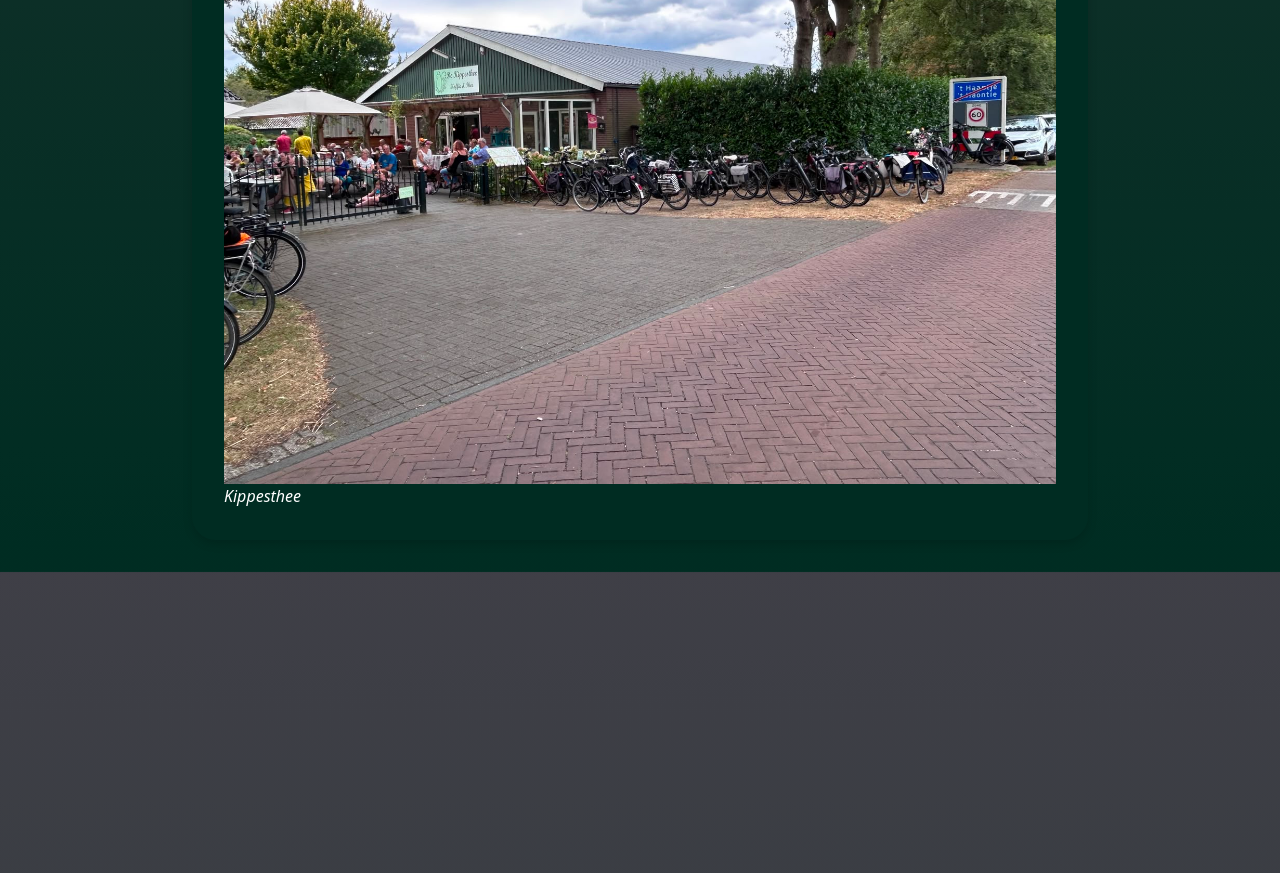
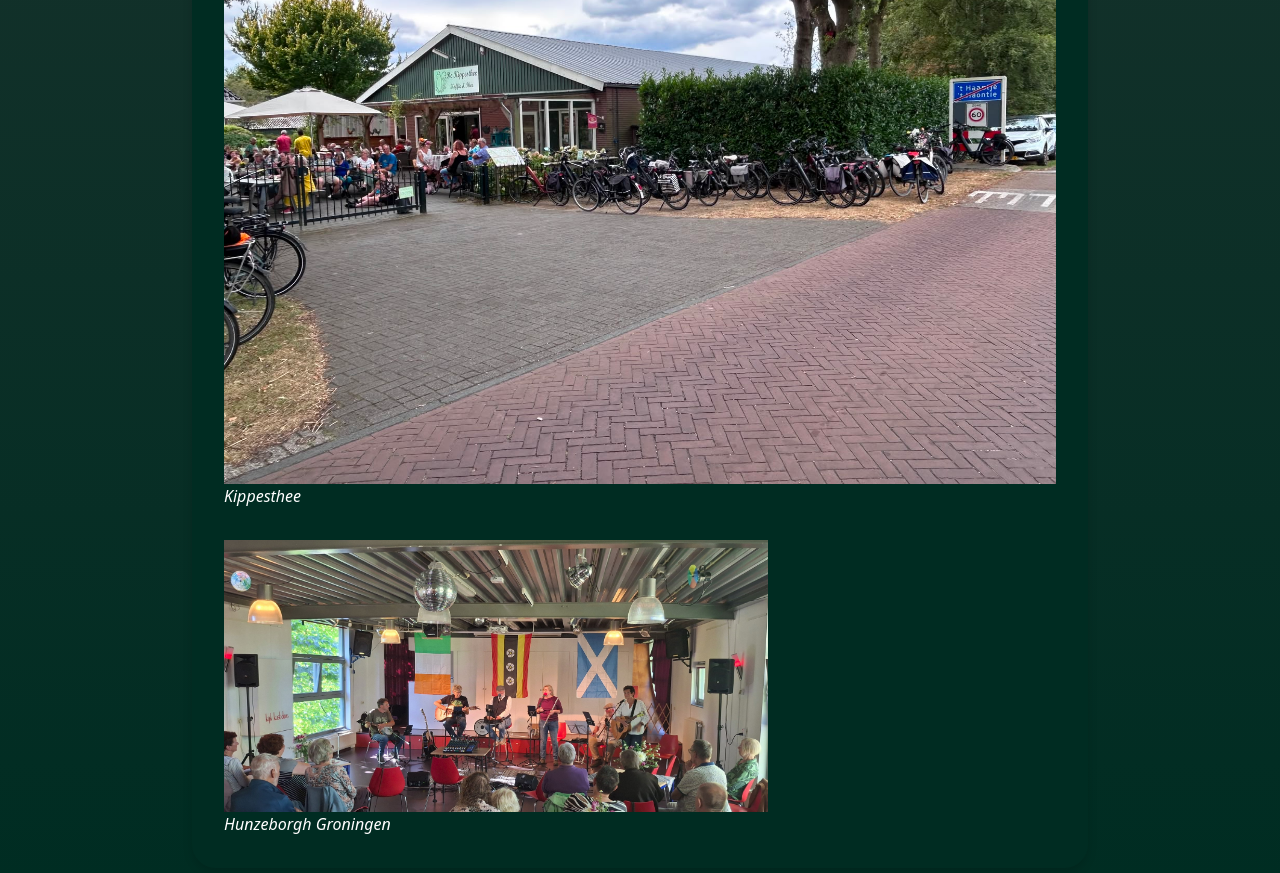
Before and after one commit to t0mmie/brink-ruinen, a Jekyll site: the page built from fotos.md, in a window 1280 px wide and 900 px high, scrolled down 3420 px. Shown: the top 873 px of the window. Built offline with Jekyll 4.4.1, drawn with Linux system fonts in a browser that asks for light colours; before the commit the page ends 3992 px from its top, so only the background shows below that.

Commit message:
Update fotos.md (via Pages CMS)

```diff
--- a/fotos.md
+++ b/fotos.md
@@ -38,4 +38,7 @@ photos:
   - photo: /public/assets/images/kippesthee 2.jpg
     size: 3/3
     name: Kippesthee
+  - photo: /public/assets/images/Groningen.jpg
+    size: 2/3
+    name: Hunzeborgh Groningen
 ---
```
